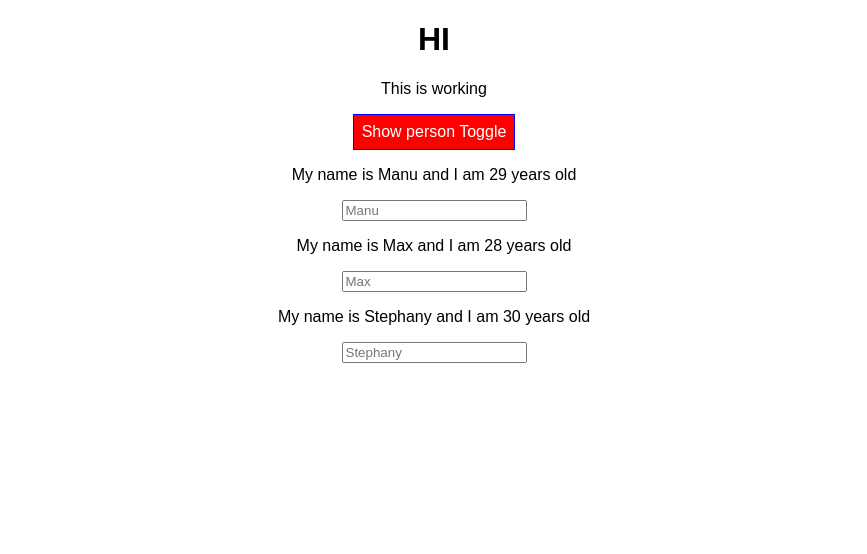
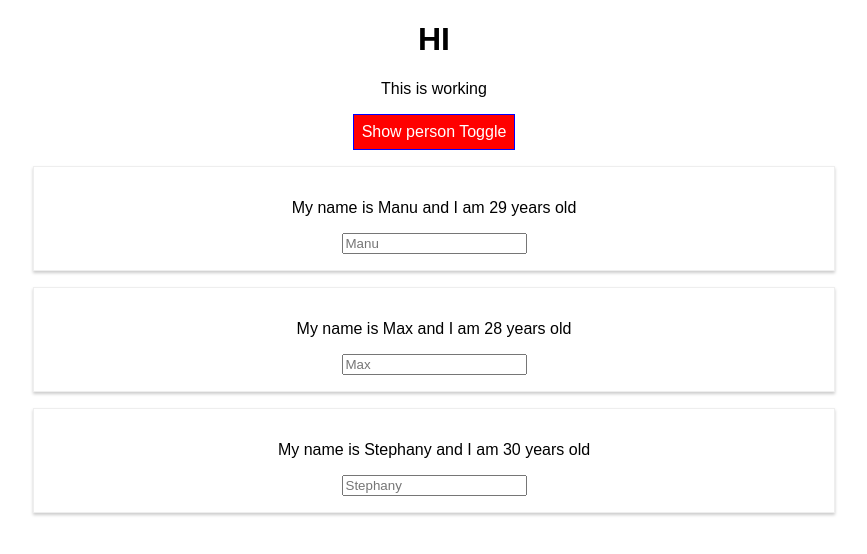
Before and after one commit to tmnguyen8/react-complete-guide, a React (Create React App) app: page / in a window 1280 px wide. Both pictures are taken after a click on the button "Show person Toggle". Shown: the top 554 px of the page, without its empty margins (206-1073 px from the left). Built offline with nearby package versions, Linux system fonts and the light colour scheme.

Commit message:
section 72

```diff
--- a/package.json
+++ b/package.json
@@ -6,7 +6,8 @@
     "radium": "^0.26.0",
     "react": "^16.12.0",
     "react-dom": "^16.12.0",
-    "react-scripts": "1.1.5"
+    "react-scripts": "1.1.5",
+    "styled-components": "^5.0.1"
   },
   "scripts": {
     "start": "react-scripts start",
--- a/src/App.js
+++ b/src/App.js
@@ -1,7 +1,20 @@
 import React, { Component } from 'react';
-import Person from "./Person/Person"
+import styled from 'styled-components';
+import Person from "./Person/Person";
 import './App.css';
-import Radium from "radium";
+
+const StyledButton = styled.button`
+  background-color: ${props => props.alt? 'red': 'green'};
+  color: white;
+  font: inherit;
+  border: 1px solid blue;
+  padding: 8px;
+  cursor: pointer;
+  &:hover: {
+    background-color: ${props => props.alt? 'salson':'lightgreen' };
+    color: ${props => props.alt? 'grey': 'black'};
+  }
+`;
 
 class App extends Component {
   state = {
@@ -49,16 +62,7 @@
 
   render () {
     const style = {
-      backgroundColor: "green",
-      color: "white",
-      font: "inherit",
-      border: "1px solid blue",
-      padding: "8px",
-      cursor: "pointer",
-      ':hover': {
-        backgroundColor: "lightgreen",
-        color: "black"
-      }
+
     }
 
     let persons = null;
@@ -79,12 +83,7 @@
           })}
         </div>
 
-      );
-      style.backgroundColor = 'red';
-      style[':hover'] = {
-        backgroundColor: 'salmon',
-        color: 'grey'
-      }
+      )
     }
 
     const classes = [];
@@ -97,21 +96,24 @@
     }
 
     return (
+
         <div className="App">
           <h1>HI</h1>
           <p className = {classes.join(' ')}>This is working</p>
-        <button
-          style={style}
+          <StyledButton
+            alt={this.state.showPersons}
             onClick={this.togglePersonHandler}
-        >Show person Toggle</button>
+          >Show person Toggle</ StyledButton>
           {persons}
         </div>
+
+
     );
   }
 
 }
 
-export default Radium(App);
+export default App;
 
 
 // ASSIGNMENT FOR MODULE 3
--- /dev/null
+++ b/src/Person/Person.css
@@ -0,0 +1,8 @@
+/* .Person {
+    width: 60%;
+    margin: 16px auto;
+    border: 1px solid #eee;
+    box-shadow: 0 2px 3px #ccc;
+    padding: 16px;
+    text-align: center;
+} */
--- a/src/Person/Person.js
+++ b/src/Person/Person.js
@@ -1,15 +1,36 @@
 import React from 'react';
-import Radium from "radium";
+// import Radium from "radium";
+import styled from 'styled-components';
+import "./Person.css"
+
+const StyledDiv = styled.div`
+    width: 60%;
+    margin: 16px auto;
+    border: 1px solid #eee;
+    box-shadow: 0 2px 3px #ccc;
+    padding: 16px;
+    text-align: center;
+`
 
 const Person = (props) => {
+    const style = {
+        '@media(min-width: 500px)': {
+            width: '450px'
+        }
+    };
 
     return (
-        <div >
+        // <div
+        //     className="Person"
+        //     style={style}
+        // >
+        <StyledDiv>
             <p onClick={props.click}>My name is {props.name} and I am {props.age} years old</p>
             <p>{props.children}</p>
             <input type="text" onChange={props.changed} placeholder={props.name}/>
-        </div>
+
+        </StyledDiv>
     )
 }
 
-export default Radium(Person);
+export default Person;
```
Also changed, not shown: 1 other file (tests, documents, lock files or other folders). Lines whose indentation alone changed are shown as unchanged.
